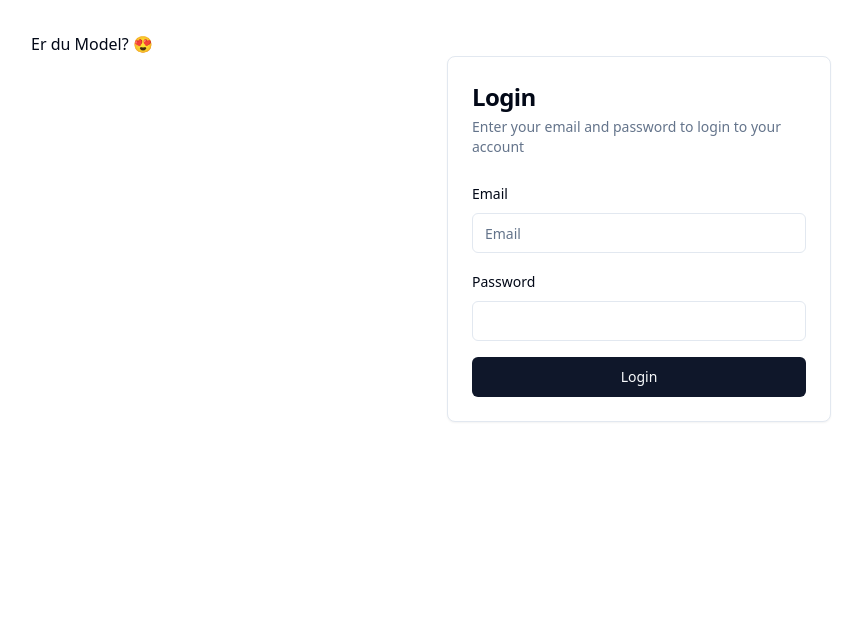
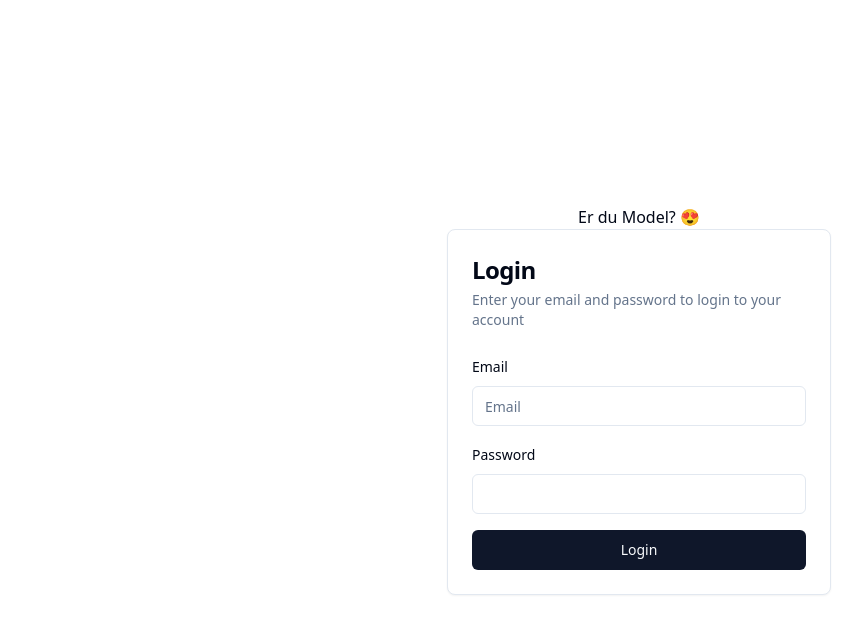
Before and after one commit to Rune2292/FED, a React (Vite) app in the folder Frontend/modelmanagment/: page /login in a window 1280 px wide. Shown: the top 634 px of the page, without its empty margins (1-863 px from the left). Built offline with nearby package versions, Linux system fonts and the light colour scheme.

Commit message:
center that login page because that is more human

```diff
--- a/Frontend/modelmanagment/src/App.css
+++ /dev/null
@@ -1,42 +0,0 @@
-#root {
-  max-width: 1280px;
-  margin: 0 auto;
-  padding: 2rem;
-  text-align: left;
-}
-
-.logo {
-  height: 6em;
-  padding: 1.5em;
-  will-change: filter;
-  transition: filter 300ms;
-}
-.logo:hover {
-  filter: drop-shadow(0 0 2em #646cffaa);
-}
-.logo.react:hover {
-  filter: drop-shadow(0 0 2em #61dafbaa);
-}
-
-@keyframes logo-spin {
-  from {
-    transform: rotate(0deg);
-  }
-  to {
-    transform: rotate(360deg);
-  }
-}
-
-@media (prefers-reduced-motion: no-preference) {
-  a:nth-of-type(2) .logo {
-    animation: logo-spin infinite 20s linear;
-  }
-}
-
-.card {
-  padding: 2em;
-}
-
-.read-the-docs {
-  color: #888;
-}
--- a/Frontend/modelmanagment/src/App.tsx
+++ b/Frontend/modelmanagment/src/App.tsx
@@ -11,9 +11,7 @@ import Dashboard from "./pages/Dashboard";
 import CreateAccount from "./pages/Account";
 
 import "./api/axiosConfig";
-import "./App.css";
 import { Toaster } from "./components/ui/toaster";
-import { Fragment } from "react/jsx-runtime";
 import JobPage from "./pages/JobPage";
 
 function App() {
--- a/Frontend/modelmanagment/src/pages/LoginPage.tsx
+++ b/Frontend/modelmanagment/src/pages/LoginPage.tsx
@@ -4,8 +4,8 @@ import LoginForm from "./login/LoginForm";
 
 export default function LoginPage() {
   return (
-    <div>
-      <h1>Er du Model? 😍</h1>
+    <div className="flex justify-center items-center flex-col w-screen h-screen">
+      <h1 className="">Er du Model? 😍</h1>
       <LoginForm />
     </div>
   );
--- a/Frontend/modelmanagment/src/pages/account/backToDashboard.tsx
+++ b/Frontend/modelmanagment/src/pages/account/backToDashboard.tsx
@@ -1,8 +1,9 @@
 /** @format */
 
 import { useNavigate } from "react-router-dom";
-import IconReturnUpBackOutline from "@/components/ReturnArrow";
+//import IconReturnUpBackOutline from "@/components/ReturnArrow";
 import { Button } from "@/components/ui/button";
+import { MoveLeft } from "lucide-react";
 
 interface BackToDashboardProps {
   className?: string;
@@ -14,7 +15,8 @@ export const BackToDashboard: React.FC<BackToDashboardProps> = ({
   const navigate = useNavigate();
   return (
     <Button onClick={() => navigate("/dashboard")} className={className}>
-      <IconReturnUpBackOutline />
+      {/* <IconReturnUpBackOutline /> */}
+      <MoveLeft size={24} />
       <div className="ml-2">Back to dashboard</div>
     </Button>
   );
```
